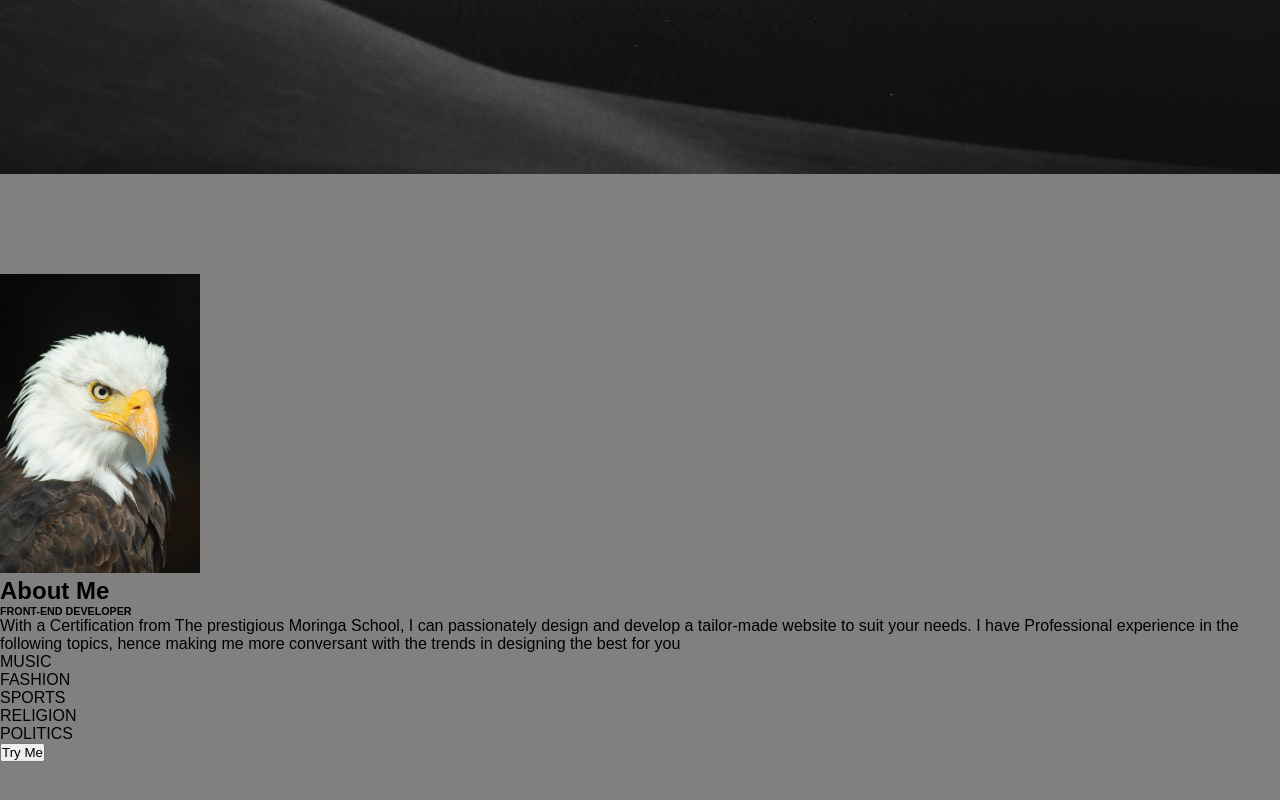
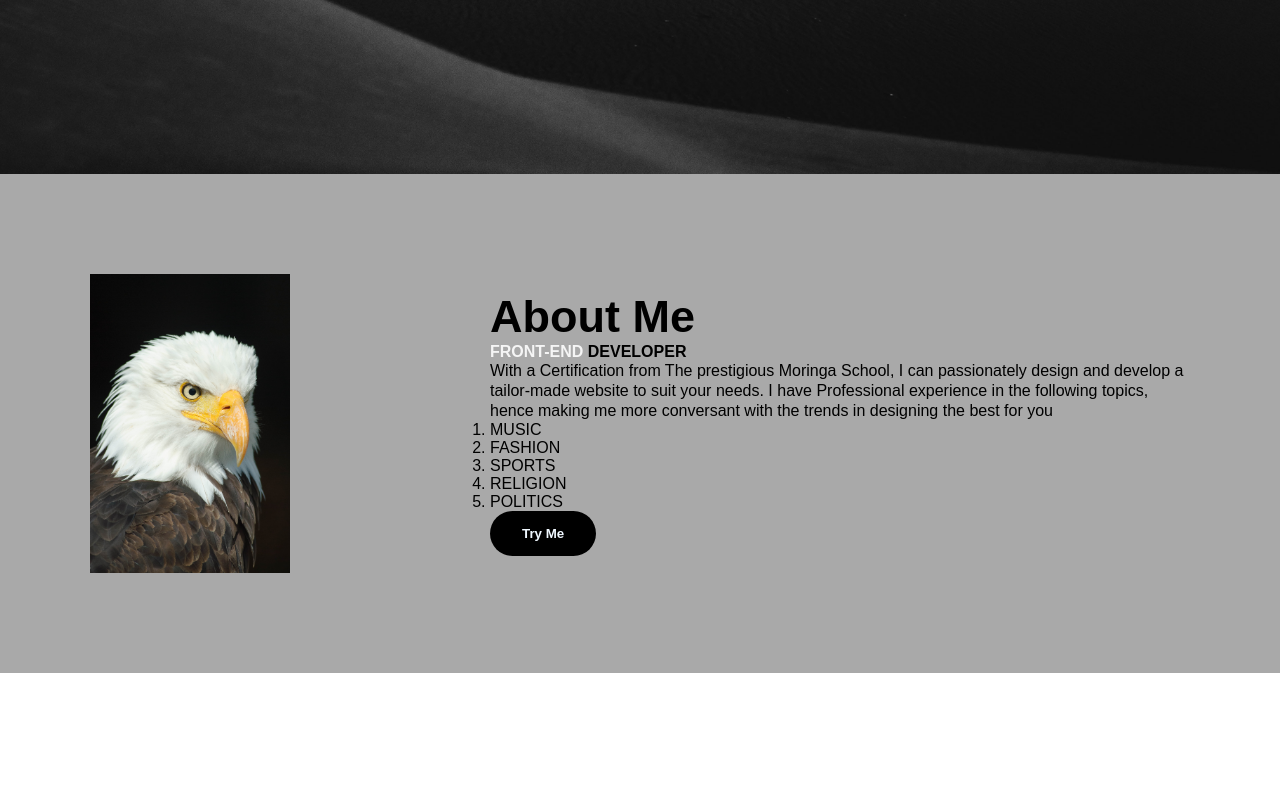
Before and after one commit to 95gillian/me-u-first-ip, a plain HTML site: page index.html in a window 1280 px wide. Shown: the part 626-1426 px from the top of the page. After the commit the page ends 1299 px from the top, so only its background shows below. Drawn offline with Linux system fonts and the light colour scheme.

Commit message:
complete about me section

```diff
--- a/index.html
+++ b/index.html
@@ -39,9 +39,9 @@
 <section class="About">
     <div class="myicon">
         <img src="./profile1.jpg" >
-        <div class="Acout-me-text">
+        <div class="About-me-text">
             <h2>About Me</h2>
-            <h6>FRONT-END DEVELOPER</h6>
+            <h6><span>FRONT-END</span> DEVELOPER</h6>
             <p>With a Certification from The prestigious Moringa School,
                 I can passionately design and develop a tailor-made
                 website to suit your needs. I have Professional experience
@@ -62,5 +62,6 @@
     </div>
 
 </section>
+<!------------------Skills section--------------------------------------------------->
 </body>
 </html>
--- a/style.css
+++ b/style.css
@@ -92,21 +92,53 @@ h3{
 .About{
     width: 100%;
     padding: 100px 0;
-    background-color: grey;
+    background-color: darkgray;
 
 }
 .About img{
     width: 200px;
     height: auto;
 }
-.about-me-text{
-    width: 400px;
+.About-me-text{
+    width: 700px;
 
 }
-.main{
+.myicon{
     width: 1100px;
     max-width: 95%;
     margin: 0 auto;
     display: flex;
     align-items: center;
+    justify-content: space-between;
 }
+.About-me-text h2{
+    color: black;
+    font-size: 45px;
+    margin-bottom: 0px;
+}
+.About-me-text h6{
+    font-size: medium;
+}
+.About-me-text h6 span{
+    color:whitesmoke;
+
+}
+.About-me-text p{
+    color: black;
+    letter-spacing: 0.5;
+    line-height: 20px;
+
+}
+button{
+    background-color: black;
+    color: aliceblue;
+    border: 2px solid transparent;
+    padding: 13px 30px;
+    font-weight: bold;
+    border-radius: 30px;
+    transition: 0.5;
+}
+button:hover{
+    cursor: pointer;
+    background-color: burlywood;
+}
```
